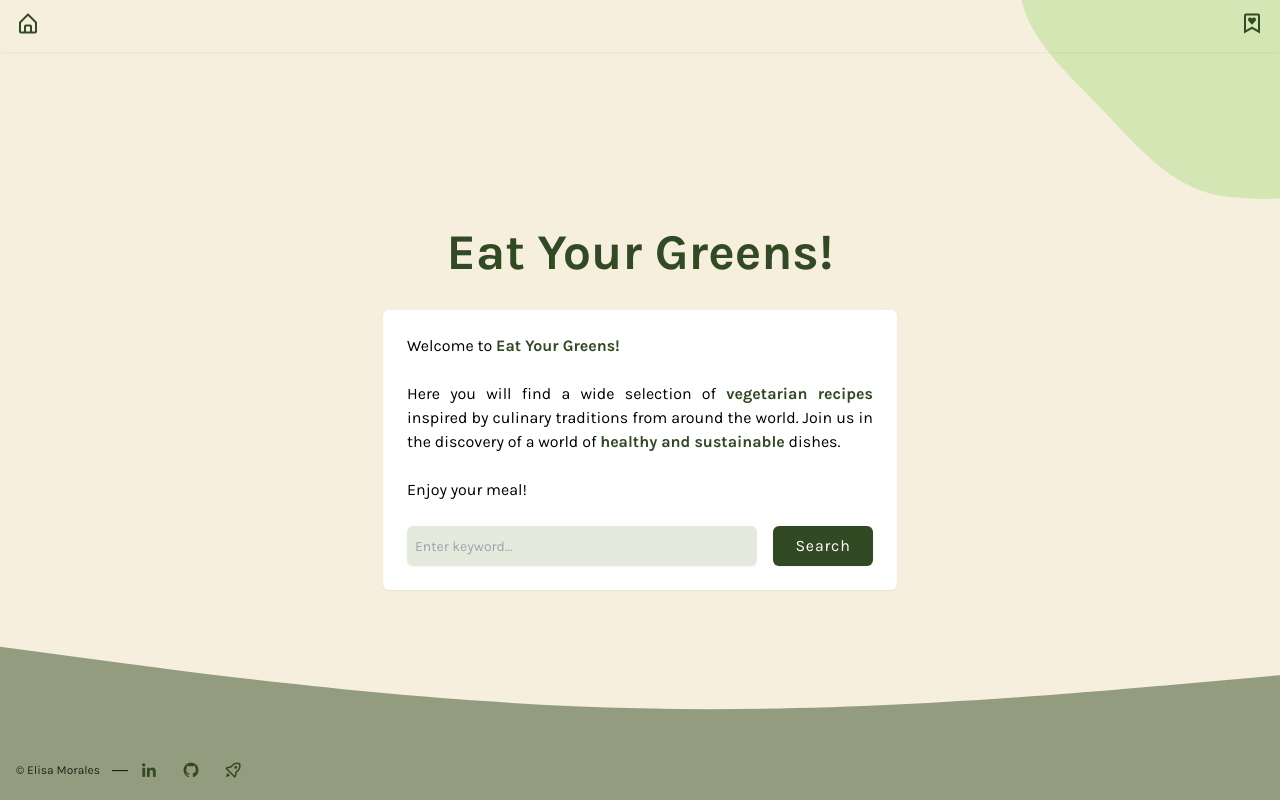
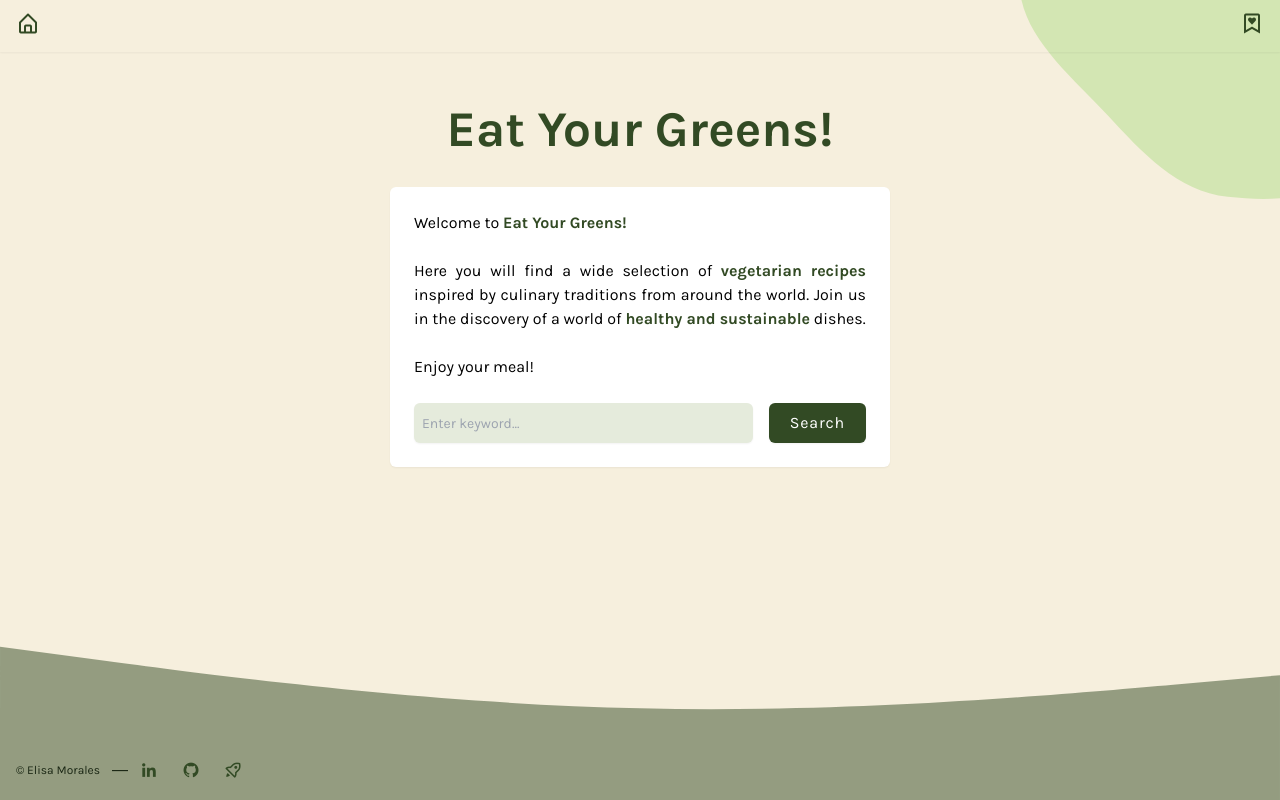
Before and after one commit to elisa-morales/eat-your-greens, a React (Vite) app: page / in a window 1280 px wide. Built offline with nearby package versions, Linux system fonts and the light colour scheme.

Commit message:
Update Hero.jsx

```diff
--- a/src/components/Hero.jsx
+++ b/src/components/Hero.jsx
@@ -2,7 +2,7 @@ import SearchBar from "../components/SearchBar"
 
 export default function Hero() {
   return (
-    <div className="flex flex-col items-center justify-center h-[calc(100vh-100px)] max-w-[540px] mx-auto my-auto px-5 text-center">
+    <div className="mt-10 max-sm:mt-2 max-w-[540px] mx-auto my-auto px-5 text-center">
       <h1 className="text-primary max-sm:text-[36px] text-[50px] font-bold mb-5">Eat Your Greens!</h1>
       <div className="bg-white p-6 rounded-md shadow-sm">
         <p className="text-justify max-sm:text-sm">
```
